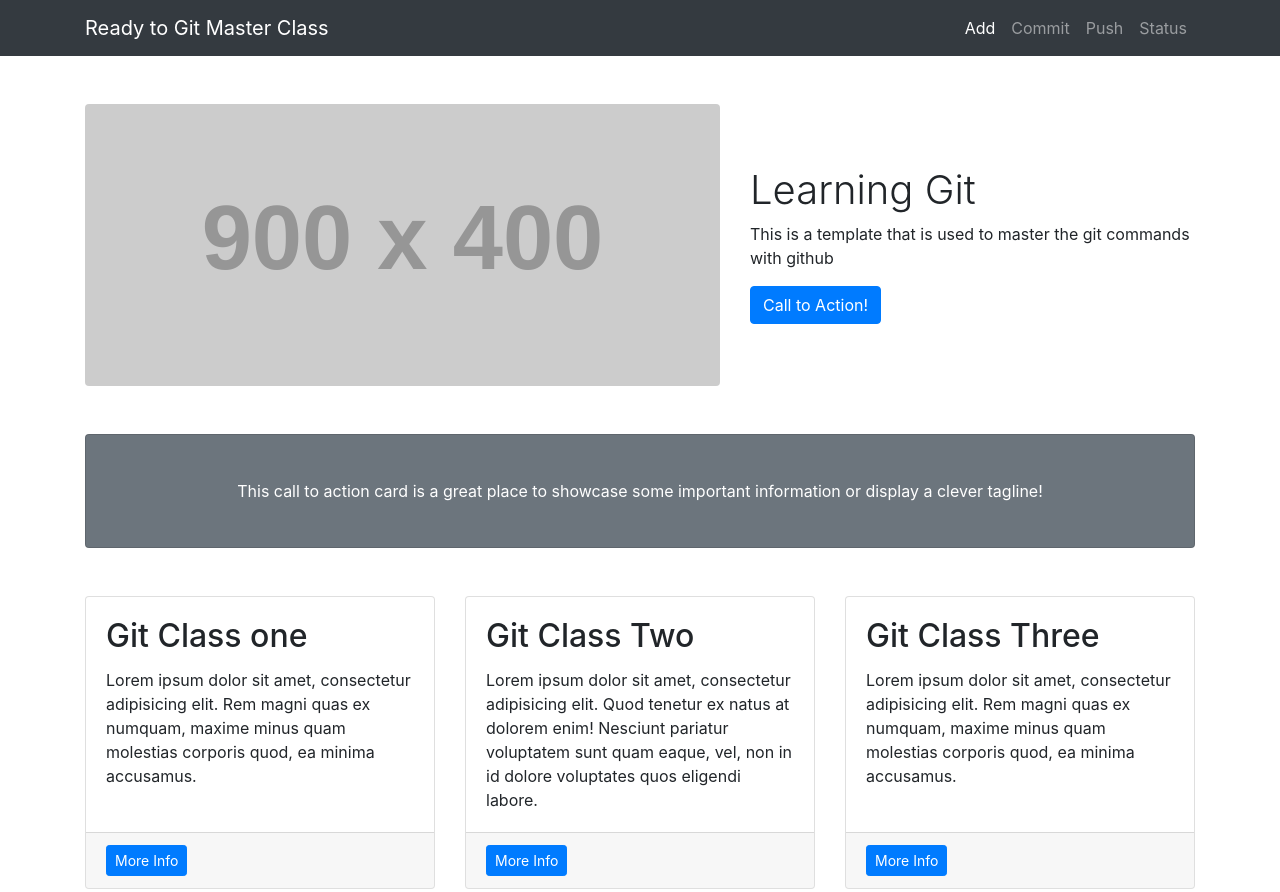
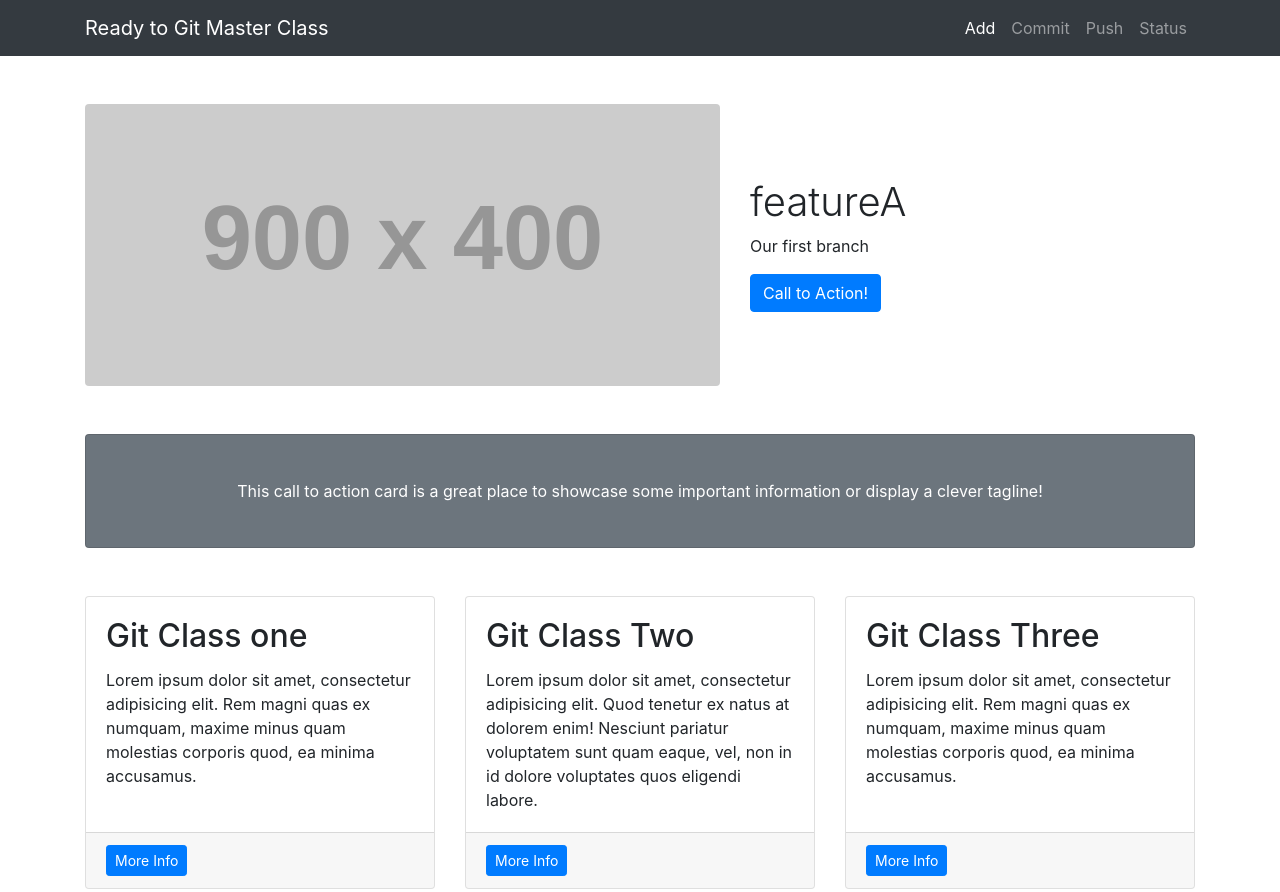
Before and after one commit to AbelAbeb/Git-in-practice, a website: page index.html in a window 1280 px wide. Shown: the top 892 px of the page. Drawn offline with Linux system fonts and the light colour scheme; placeholder pictures from the web are drawn by us.

Commit message:
initial commit on featureA

```diff
--- a/index.html
+++ b/index.html
@@ -60,8 +60,8 @@
       </div>
       <!-- /.col-lg-8 -->
       <div class="col-lg-5">
-        <h1 class="font-weight-light">Learning Git</h1>
-        <p>This is a template that is used to master the git commands with github</p>
+        <h1 class="font-weight-light">featureA </h1>
+        <p>Our first branch</p>
         <a class="btn btn-primary" href="#">Call to Action!</a>
       </div>
       <!-- /.col-md-4 -->
```
